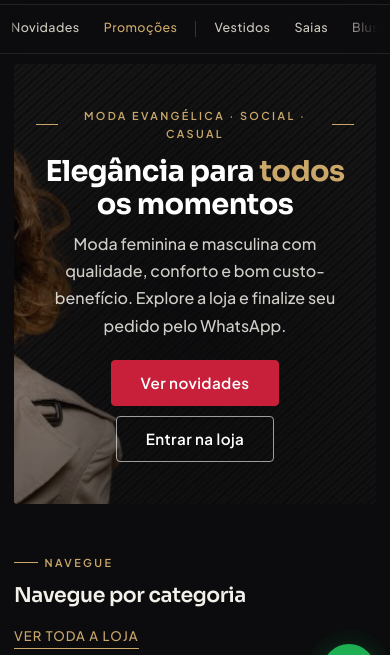
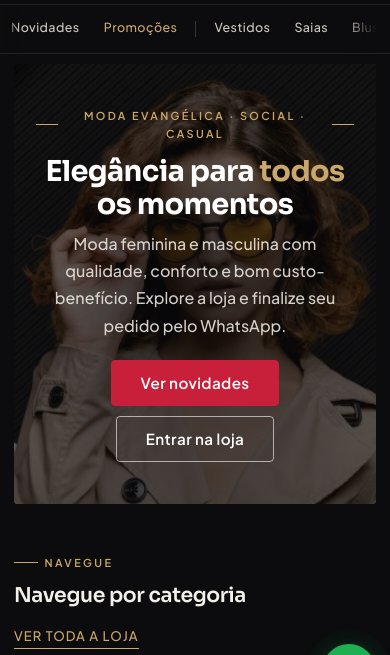
Before and after one commit to canalmeunovohoby3-code/negamodas, a plain HTML site: page index.html in a window 390 px wide. Shown: the part 132-787 px from the top of the page. Drawn offline with Linux system fonts and the light colour scheme.

Commit message:
Ajusta enquadramento da modelo no banner inicial no mobile

```diff
--- a/assets/css/style.css
+++ b/assets/css/style.css
@@ -827,3 +827,13 @@ body { background: var(--bg); color: var(--ink); }
 /* Nenhum filtro/overlay é aplicado às imagens: permanecem claras e fiéis. */
 .card__media img, .gallery__main img, .cat-tile img, .banner__media img,
 .institucional__media img, .cart-item__media img { filter: none; }
+
+/* ------------- Mobile: enquadrar a modelo no banner inicial (sem cortar) */
+@media (max-width: 560px) {
+  .hero__banner img { object-position: 22% center; }
+  .hero__banner::after {
+    background:
+      radial-gradient(74% 74% at 50% 48%, rgba(8,8,10,.74), rgba(8,8,10,.20) 82%),
+      linear-gradient(180deg, rgba(8,8,10,.30) 0%, rgba(8,8,10,.62) 100%);
+  }
+}
```
